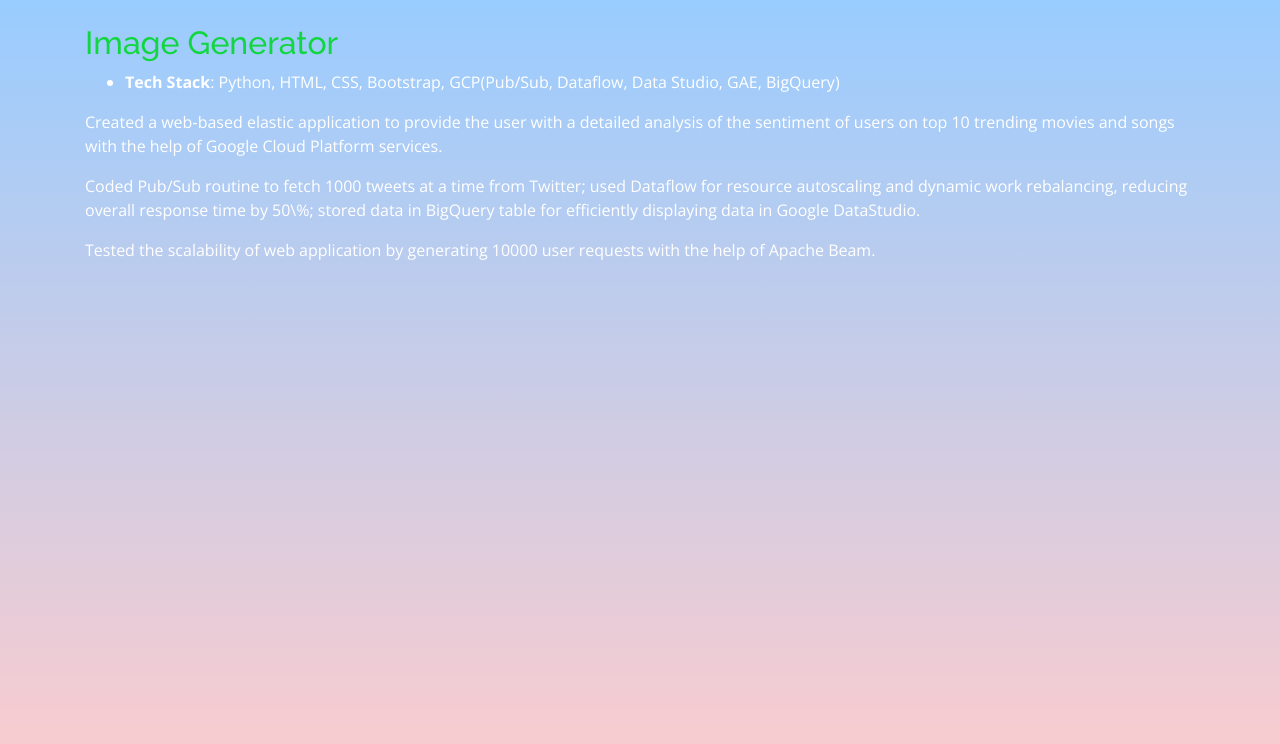
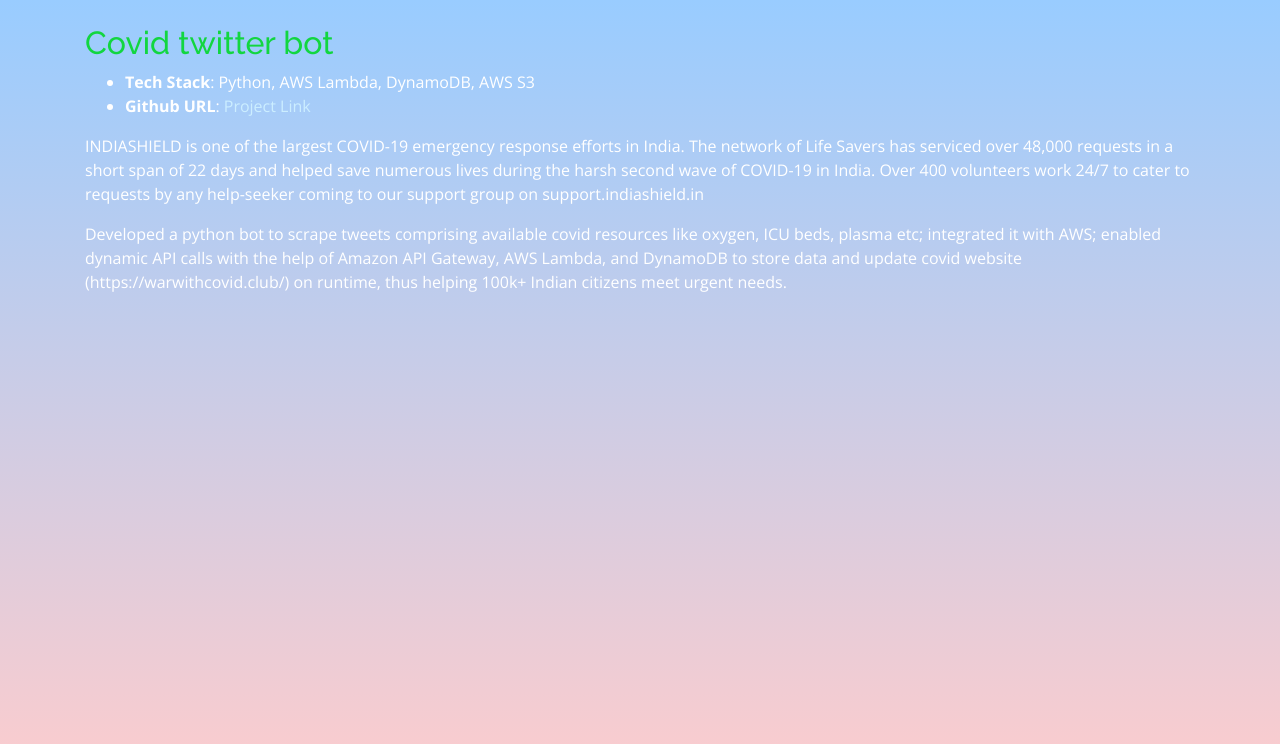
Before and after one commit to sayalikandarkar/sayalikandarkar.github.io, a plain HTML site: page projects/twitteranalysis.html in a window 1280 px wide. Drawn offline with nearby package versions, Linux system fonts and the light colour scheme; files whose address does not match are found by name.

Commit message:
Covid twitter bot project description

```diff
--- a/projects/twitteranalysis.html
+++ b/projects/twitteranalysis.html
@@ -2,7 +2,7 @@
     <meta charset="utf-8">
     <meta content="width=device-width, initial-scale=1.0" name="viewport">
 
-    <title>Image Generator</title>
+    <title>COVID Twitter Bot</title>
     <meta content="" name="descriptison">
     <meta content="" name="keywords">
 
@@ -43,21 +43,19 @@
 
             <div class="col-lg-12 portfolio-info">
               <br>
-              <h2 style="color:#12d640">Image Generator</h2>
+              <h2 style="color:#12d640">Covid twitter bot</h2>
               <ul>
-                <li><strong>Tech Stack</strong>: Python, HTML, CSS, Bootstrap, GCP(Pub/Sub, Dataflow, Data Studio, GAE, BigQuery)</li>
-<!--                 <li><strong>Github URL</strong>: <a href="https://github.com/rajaprerak/TwitterAnalysis" target="_blank">Project Link</a></li>
- -->              </ul>
+                <li><strong>Tech Stack</strong>: Python, AWS Lambda, DynamoDB, AWS S3</li>
+                <li><strong>Github URL</strong>: <a href="https://github.com/sayalikandarkar/Covid_twitter_bot" target="_blank">Project Link</a></li>
+              </ul>
 
                 <p>
-                Created a web‑based elastic application to provide the user with a detailed analysis of the sentiment of users on top 10 trending movies and songs with the help of Google Cloud Platform services.
+                  INDIASHIELD is one of the largest COVID-19 emergency response efforts in India. The network of Life Savers has serviced over 48,000 requests in a short span of 22 days and helped save numerous lives during the harsh second wave of COVID-19 in India. Over 400 volunteers work 24/7 to cater to requests by any help-seeker coming to our support group on support.indiashield.in
                 </p>
                 <p>
-                Coded Pub/Sub routine to fetch 1000 tweets at a time from Twitter; used Dataflow for resource autoscaling and dynamic work rebalancing, reducing overall response time by 50\%; stored data in BigQuery table for efficiently displaying data in Google DataStudio.
+                Developed a python bot to scrape tweets comprising available covid resources like oxygen, ICU beds, plasma etc; integrated it with AWS; enabled dynamic API calls with the help of Amazon API Gateway, AWS Lambda, and DynamoDB to store data and update covid website (https://warwithcovid.club/) on runtime, thus helping 100k+ Indian citizens meet urgent needs.
                 </p>
-                <p>
-                Tested the scalability of web application by generating 10000 user requests with the help of Apache Beam.
-                </p>
+
             </div>
 
           </div>
```
